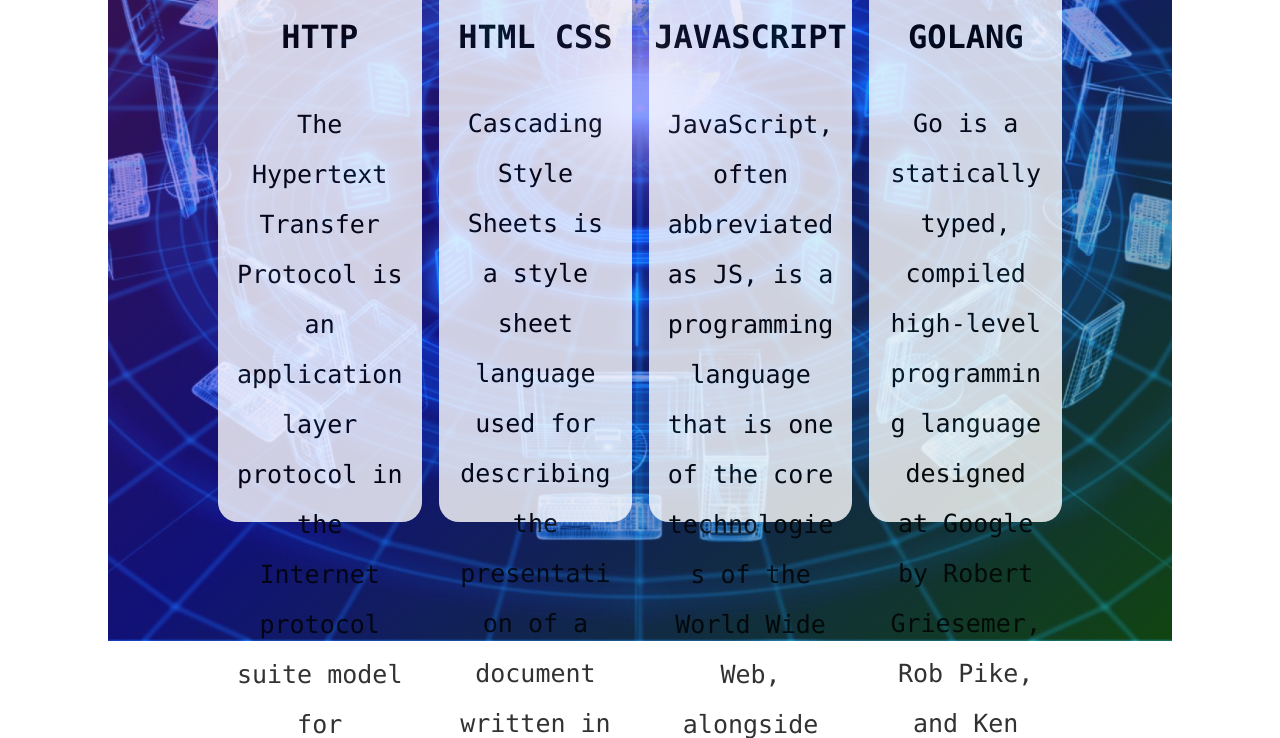
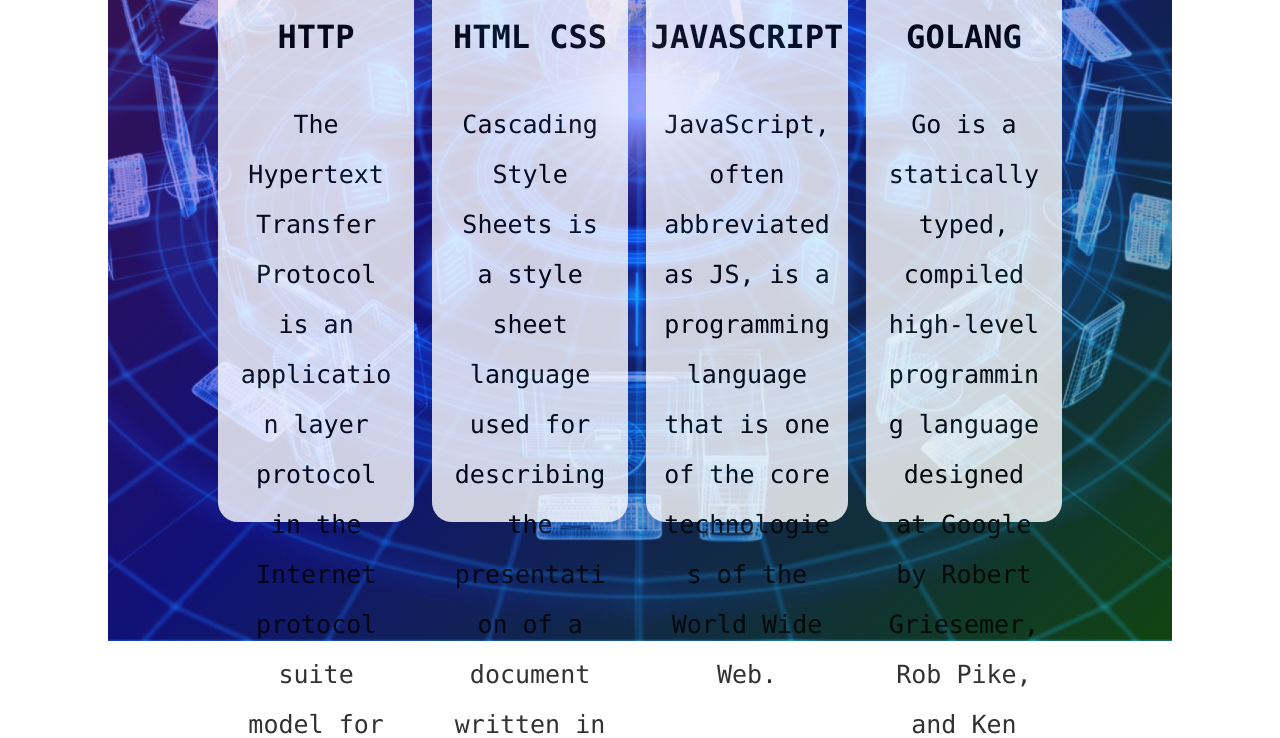
Before and after one commit to saba-ramezani/IE-FinalProject, a plain HTML site: page index.html in a window 1280 px wide. Shown: the part 1272-2010 px from the top of the page. Drawn offline with Linux system fonts and the light colour scheme.

Commit message:
final commit

```diff
--- a/index.html
+++ b/index.html
@@ -28,7 +28,7 @@
       <div class="l">
         <img src="img/http_icon.png" class="lImg">
         <h1 class="lHdr">HTTP</h1>
-        <p class="lP">The Hypertext Transfer Protocol is an application layer protocol in the Internet protocol suite model for distributed, collaborative, hypermedia information systems.</p>
+        <p class="lP">The Hypertext Transfer Protocol is an application layer protocol in the Internet protocol suite model for distributed systems.</p>
       </div>
       <div class="l">
         <img src="img/css_icon.png" class="lImg">
@@ -38,7 +38,7 @@
       <div class="l">
         <img src="img/js_icon.png" class="lImg">
         <h1 class="lHdr">JAVASCRIPT</h1>
-        <p class="lP">JavaScript, often abbreviated as JS, is a programming language that is one of the core technologies of the World Wide Web, alongside HTML and CSS.</p>
+        <p class="lP">JavaScript, often abbreviated as JS, is a programming language that is one of the core technologies of the World Wide Web.</p>
       </div>
       <div class="l">
         <img src="img/go_icon.png" class="lImg">
```
